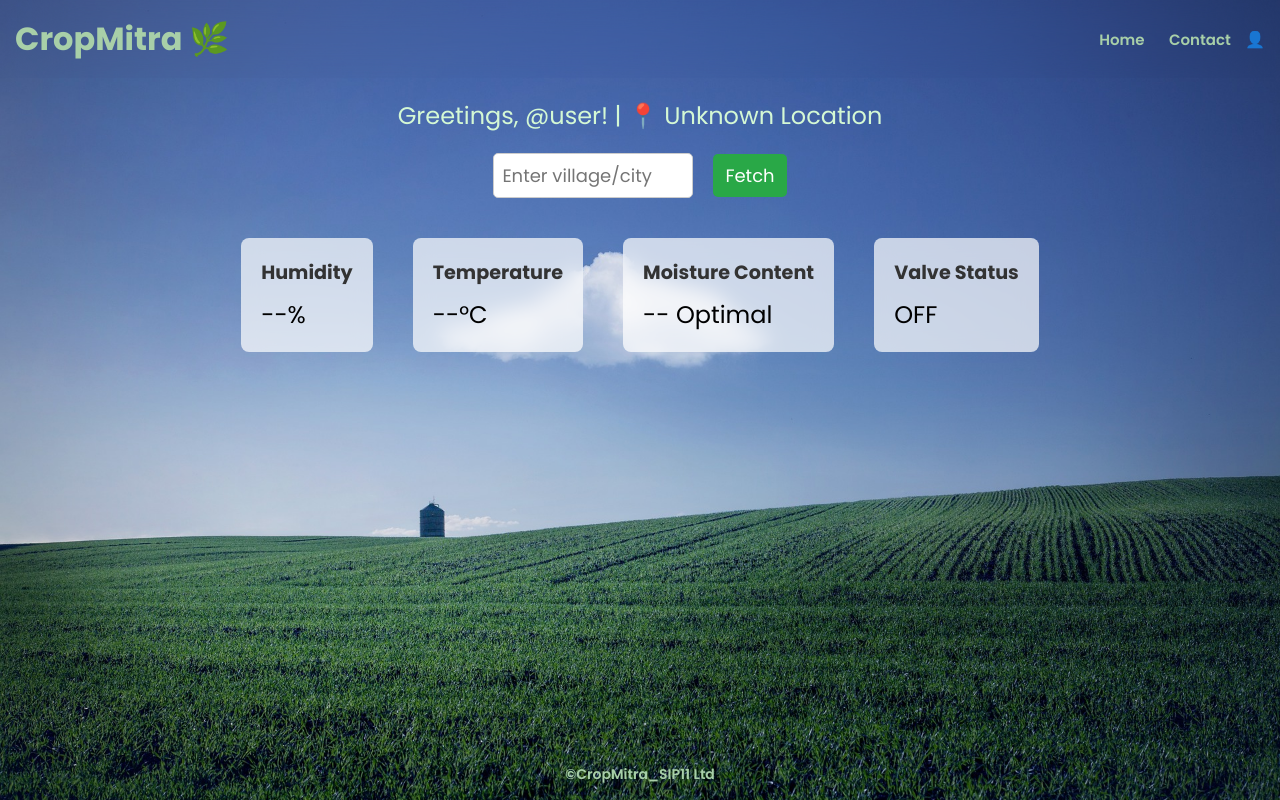
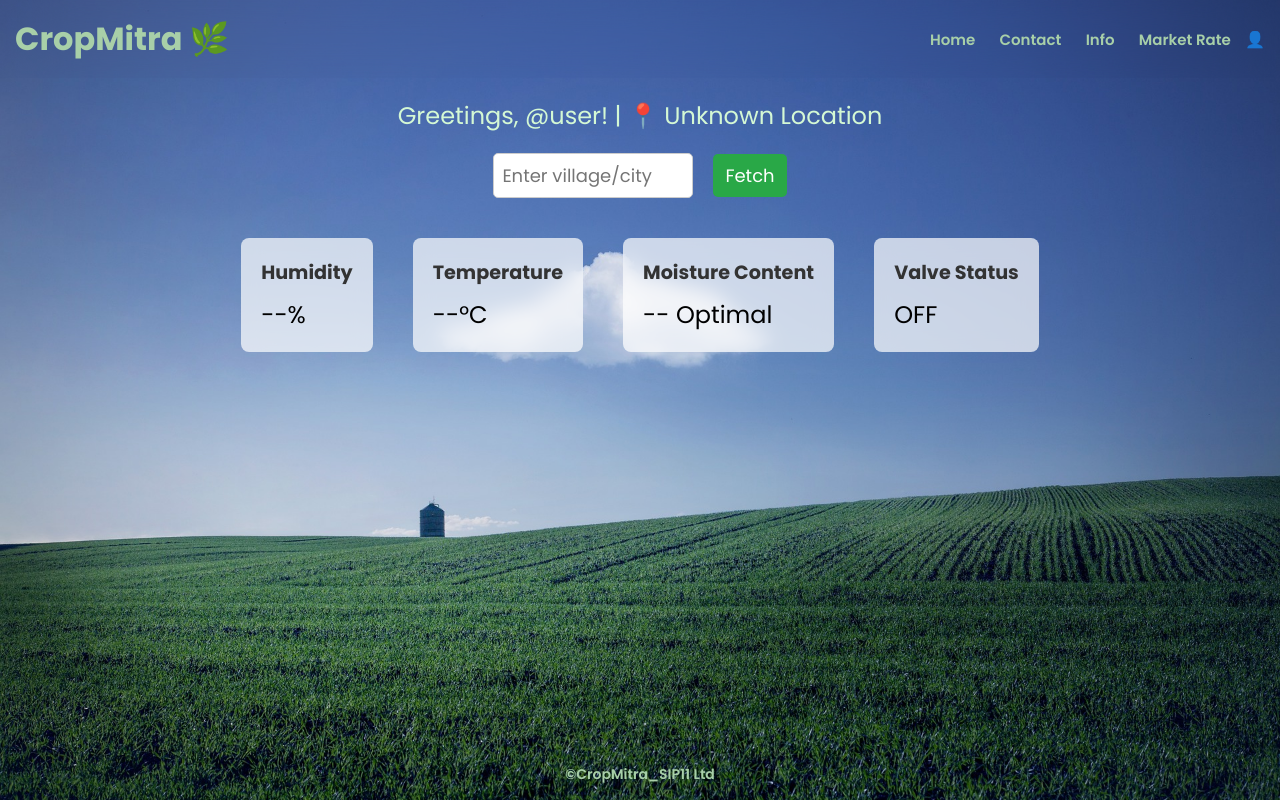
Before and after one commit to omsudhamsh/cropmitra., a website: page dashboard.html in a window 1280 px wide. Drawn offline with Linux system fonts and the light colour scheme; a web font is replaced by a local one.

Commit message:
added info and market rate

```diff
--- a/dashboard.html
+++ b/dashboard.html
@@ -74,6 +74,8 @@
       <nav>
         <a href="dashboard.html">Home</a>
         <a href="contact.html">Contact</a>
+        <a href="Info.html">Info</a>
+        <a href="Market Rate.html">Market Rate</a>
         <span class="user-icon">👤</span>
       </nav>
     </div>
```
